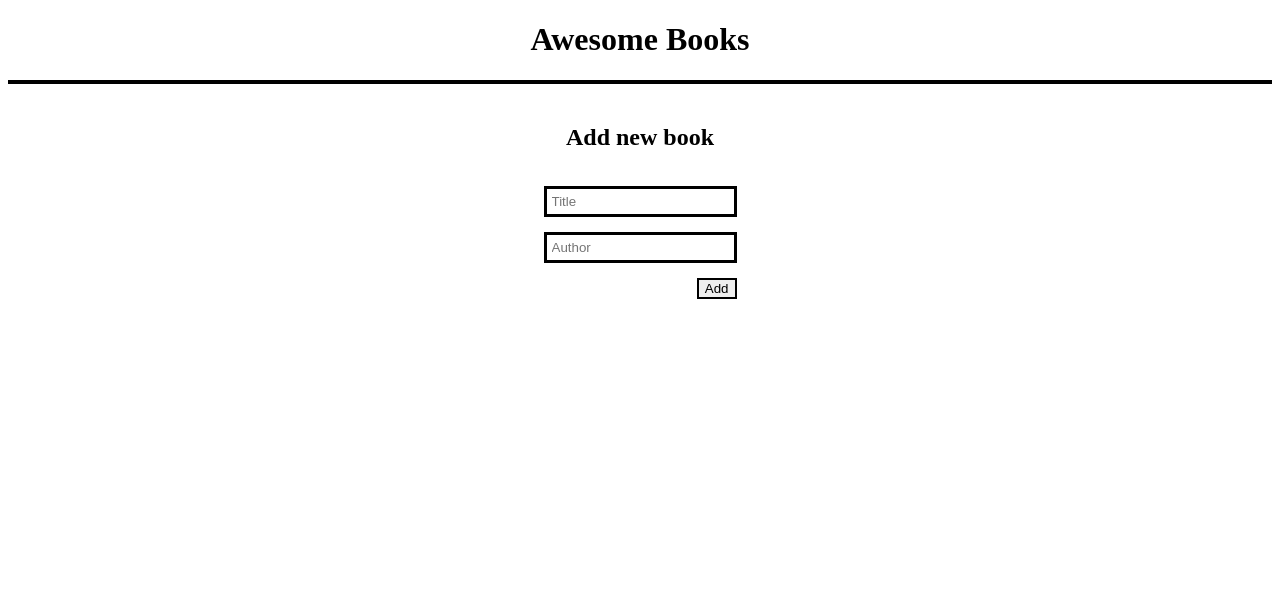
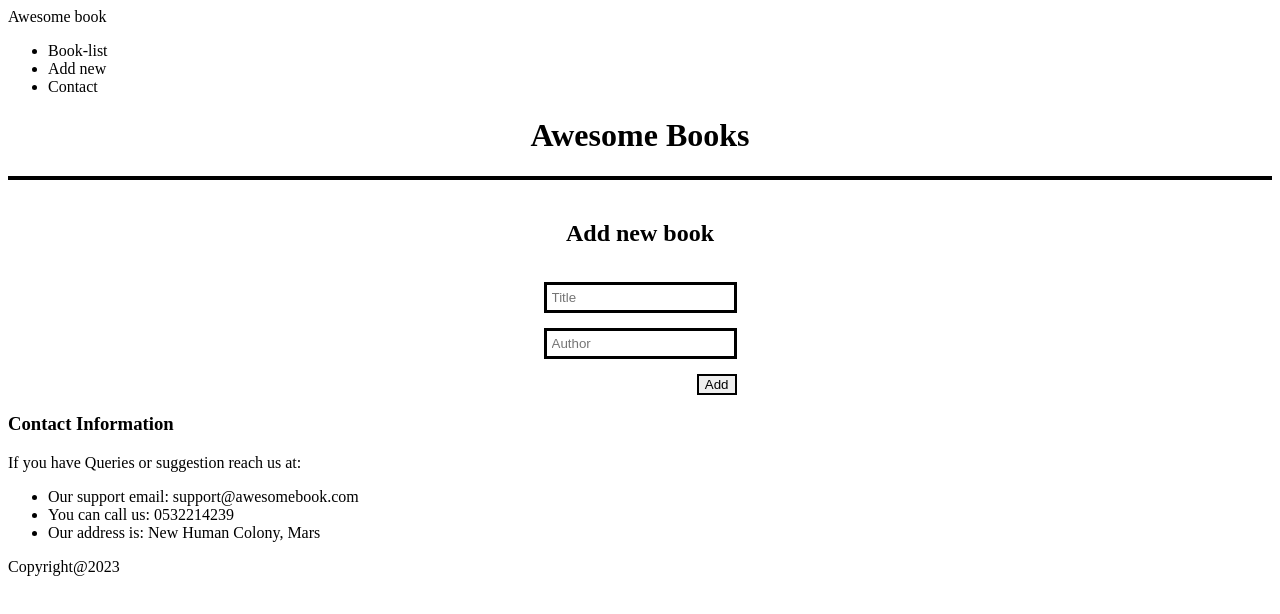
Before and after one commit to AbhishekkM05/Awesome-Books, a website: page index.html in a window 1280 px wide. Drawn offline with Linux system fonts and the light colour scheme.

Commit message:
Added Nav and contact and footer

```diff
--- a/index.html
+++ b/index.html
@@ -8,16 +8,37 @@
     <title>Awesome Books</title>
 </head>
 <body>
+    <nav>Awesome book
+        <ul>
+         <li>Book-list</li>
+         <li>Add new</li>
+         <li>Contact</li>
+        </ul>
+    </nav>
     <h1 id="list-title">Awesome Books</h1>
     <div id="book-list">
     <!--Booklist added in javascript  -->
     </div>
+    <div id="form">
         <form id="book-form">
             <h2 id="form-title">Add new book</h2>
             <input type="text" id="title" placeholder="Title" required>
             <input type="text" id="author" placeholder="Author" required>
             <button type="submit">Add</button>
         </form>
+    </div>
+
+    <div id="Contact">
+        <h3>Contact Information</h3>
+        <p>If you have Queries or suggestion reach us at:</p>
+        <ul>
+            <li> Our support email: support@awesomebook.com</li>
+            <li>You can call us: 0532214239</li>
+            <li>Our address is: New Human Colony, Mars</li>
+        </ul>
+    </div>
+
+    <footer>Copyright@2023</footer>
 
 <script src="script.js"></script>
 </body>
```
Lines whose indentation alone changed are shown as unchanged.
